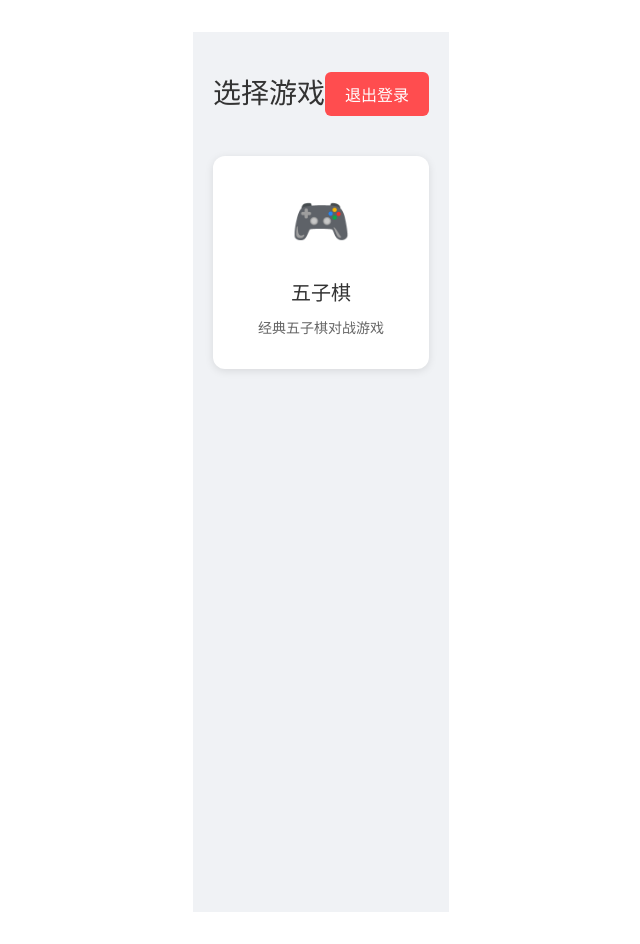
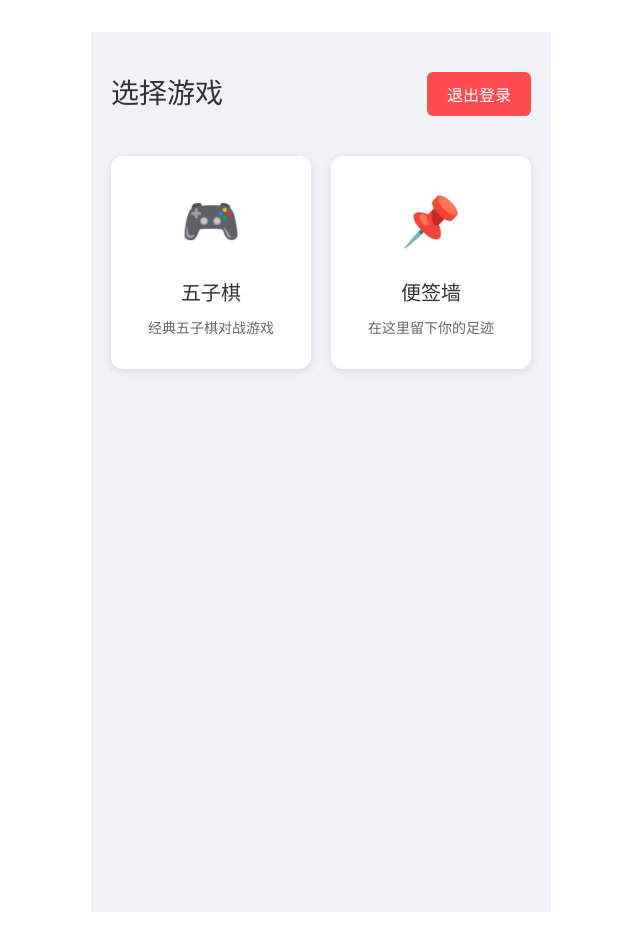
Before and after one commit to szh0010/SzhGameWebFront, a Vue app: page /game-selection in a window 1280 px wide. Shown: the whole page, without its empty margins (319-959 px from the left). Built offline with nearby package versions, Linux system fonts and the light colour scheme; sample sign-in values are in the browser's storage.

Commit message:
'毛毡板'基本功能都已能够实现

```diff
--- a/src/pages/GameSelectionPage.vue
+++ b/src/pages/GameSelectionPage.vue
@@ -10,9 +10,9 @@
         v-for="game in games"
         :key="game.id"
         class="game-card"
-        @click="selectGame(game.id)"
+        @click="selectGame(game)"
       >
-        <div class="game-icon">🎮</div>
+        <div class="game-icon">{{ game.icon }}</div>
         <h3>{{ game.name }}</h3>
         <p>{{ game.description }}</p>
       </div>
@@ -30,18 +30,31 @@ const games = ref([
   {
     id: 'gomoku',
     name: '五子棋',
-    description: '经典五子棋对战游戏'
+    description: '经典五子棋对战游戏',
+    icon: '🎮'
   },
-  // 后续可以添加更多游戏
-  // { id: 'chess', name: '象棋', description: '中国象棋对战' },
-  // { id: 'poker', name: '斗地主', description: '斗地主游戏' }
+  {
+    id: 'board',
+    name: '便签墙',
+    description: '在这里留下你的足迹',
+    icon: '📌',
+    // 增加一个跳转标记
+    isExternal: true,
+    url: '/api/board/view/'
+  }
 ])
 
-const selectGame = (gameId) => {
-  router.push({
-    name: 'room-selection',
-    params: { gameId }
-  })
+const selectGame = (game) => {
+  // 修改点：如果是外部链接（便签墙），直接改变浏览器地址
+  if (game.isExternal) {
+    window.location.href = game.url
+  } else {
+    // 如果是普通游戏，继续走 Vue 路由
+    router.push({
+      name: 'room-selection',
+      params: { gameId: game.id }
+    })
+  }
 }
 
 const logout = () => {
```
